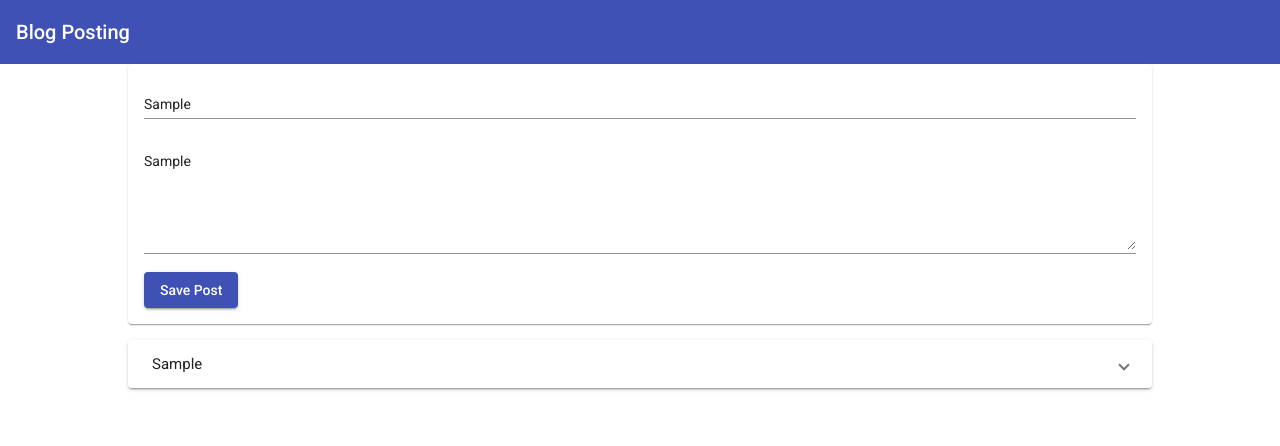
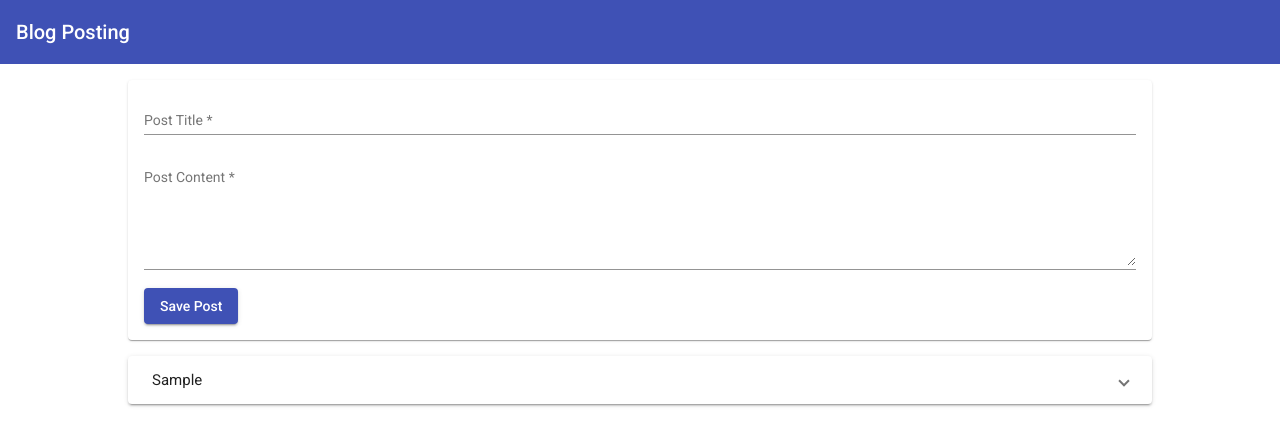
Before and after one commit to Andrej492/ersteApp, an Angular app in the folder ersteApp/: page / in a window 1280 px wide. Both pictures are taken after typing "Sample", "Sample" into the empty fields and a click on the button "Save Post". Shown: the top 446 px of the page. Built offline with nearby package versions, Linux system fonts and the light colour scheme.

Commit message:
Update: Added buttons, finished brief frontend

```diff
--- a/ersteApp/src/app/app.component.css
+++ b/ersteApp/src/app/app.component.css
@@ -1,5 +1,5 @@
 main {
   width: 80%;
   margin-top: 16px;
-  margin: auto;
+  margin: 1rem auto;
 }
--- a/ersteApp/src/app/app.component.html
+++ b/ersteApp/src/app/app.component.html
@@ -1,5 +1,5 @@
 <app-header></app-header>
 <main>
-  <app-post-create (postCreated)="onPostAdded($event)"></app-post-create>
-  <app-post-list [posts] = "storedPosts"></app-post-list>
+  <app-post-create></app-post-create>
+  <app-post-list></app-post-list>
 </main>
--- a/ersteApp/src/app/app.component.ts
+++ b/ersteApp/src/app/app.component.ts
@@ -6,7 +6,6 @@ import { Post } from './posts/post.model';
   styleUrls: ['./app.component.css']
 })
 export class AppComponent {
-  title = 'ersteApp';
 
   storedPosts: Post[]=[];
 
--- a/ersteApp/src/app/app.module.ts
+++ b/ersteApp/src/app/app.module.ts
@@ -13,7 +13,6 @@ import { MatInputModule } from '@angular/material/input';
 import { MatCardModule } from '@angular/material/card';
 import { MatButtonModule } from '@angular/material/button';
 import { MatToolbarModule } from '@angular/material/toolbar';
-import { MatListModule } from '@angular/material/list';
 import { MatExpansionModule } from '@angular/material/expansion';
 
 
--- a/ersteApp/src/app/posts/post-create/post-create.component.html
+++ b/ersteApp/src/app/posts/post-create/post-create.component.html
@@ -7,6 +7,7 @@
         ngModel
         required
         minlength="3"
+        placeholder="Post Title"
         #title="ngModel">
         <mat-error *ngIf="title.invalid">Please enter a post title.</mat-error>
     </mat-form-field>
@@ -16,6 +17,7 @@
         name="content"
         ngModel
         required
+        placeholder="Post Content"
         #content = "ngModel">
       </textarea>
       <mat-error *ngIf="content.invalid">There is no content for this post!.</mat-error>
--- a/ersteApp/src/app/posts/post-create/post-create.component.ts
+++ b/ersteApp/src/app/posts/post-create/post-create.component.ts
@@ -1,6 +1,6 @@
-import { Component, EventEmitter, Output } from "@angular/core";
+import { PostsService } from './../posts.service';
+import { Component } from "@angular/core";
 import { NgForm } from "@angular/forms";
-import { Post } from '../post.model';
 
 @Component({
   selector: 'app-post-create',
@@ -8,19 +8,18 @@ import { Post } from '../post.model';
   styleUrls: ['./post-create.component.css']
 
 })
+
 export class PostCreateComponent {
-  enteredTitle = '';
-  enteredContent = '';
-  @Output() postCreated = new EventEmitter<Post>();
+  enteredTitle = "";
+  enteredContent = "";
+
+  constructor(public postsService: PostsService) {}
 
   onAddPost(form: NgForm) {
     if(form.invalid){
       return;
     }
-    const post: Post = {
-      title: form.value.title,
-      content: form.value.content
-    };
-    this.postCreated.emit(post);
+    this.postsService.addPost(form.value.title, form.value.content);
+    form.resetForm();
   }
 }
--- a/ersteApp/src/app/posts/post-list/post-list.component.html
+++ b/ersteApp/src/app/posts/post-list/post-list.component.html
@@ -1,8 +1,14 @@
-<mat-accordion displayMode="default" [multi]="true"
-               [hideToggle]="false" *ngIf="posts.length > 0">
-    <mat-expansion-panel [hideToggle]="false" *ngFor="let post of posts">
-        <mat-expansion-panel-header>{{ post.title }}</mat-expansion-panel-header>
-          {{ post.content }}
+<mat-accordion [multi]="true" *ngIf="posts.length > 0">
+    <mat-expansion-panel *ngFor="let post of posts">
+        <mat-expansion-panel-header>
+          {{ post.title }}
+        </mat-expansion-panel-header>
+        <p> {{ post.content }} </p>
+        <mat-action-row>
+          <button mat-button color="primary">Edit</button>
+          <button mat-button color="warn">Delete</button>
+          <button mat-button color="green">Comment</button>
+        </mat-action-row>
     </mat-expansion-panel>
 </mat-accordion>
 <p class="info-text mat-body-1" *ngIf="posts.length <= 0">No posts added yet!</p>
--- a/ersteApp/src/app/posts/post-list/post-list.component.ts
+++ b/ersteApp/src/app/posts/post-list/post-list.component.ts
@@ -1,16 +1,28 @@
-import { Component, Input } from "@angular/core";
+import { PostsService } from './../posts.service';
+import { Component, OnDestroy, OnInit } from "@angular/core";
+import { Subscription } from 'rxjs';
 import { Post } from '../post.model';
+
 @Component({
   selector: 'app-post-list',
   templateUrl: './post-list.component.html',
   styleUrls: ['./post-list.component.css']
 })
-export class PostListComponent{
-  // posts = [
-  //   {title: 'First-Post', content: 'This is a 1st post!'},
-  //   {title: 'Second-Post', content: 'This is a 2nd post!'},
-  //   {title: 'Third-Post', content: 'This is a 3rd post!'}
-  // ];
+export class PostListComponent implements OnInit, OnDestroy{
 
-  @Input() posts: Post[] = [];
+  posts: Post[] = [];
+  private postsSub: Subscription;
+  constructor(public postsService: PostsService) {}
+
+  ngOnInit() {
+    this.posts = this.postsService.getPosts();
+    this.postsSub = this.postsService.getPostUpdateListener()
+      .subscribe((posts: Post[]) => {
+        this.posts = posts;
+    });
+  }
+
+  ngOnDestroy() {
+      this.postsSub.unsubscribe();
+  }
 }
--- /dev/null
+++ b/ersteApp/src/app/posts/posts.service.ts
@@ -0,0 +1,24 @@
+import { Injectable } from "@angular/core";
+import { Subject }from 'rxjs';
+import { Post } from "./post.model";
+
+@Injectable({providedIn: 'root'})
+export class PostsService {
+  private posts: Post[] = [];
+  private postsUpdated = new Subject<Post[]>();
+
+  getPosts(){
+    return [...this.posts];
+    //square brackets to create new array, since objects in js, ts are only references..
+  }
+
+  getPostUpdateListener() {
+    return this.postsUpdated.asObservable();
+  }
+
+  addPost(title: string, content: string){
+    const post: Post = {title: title, content: content};
+    this.posts.push(post);
+    this.postsUpdated.next([...this.posts]);
+  }
+}
```
